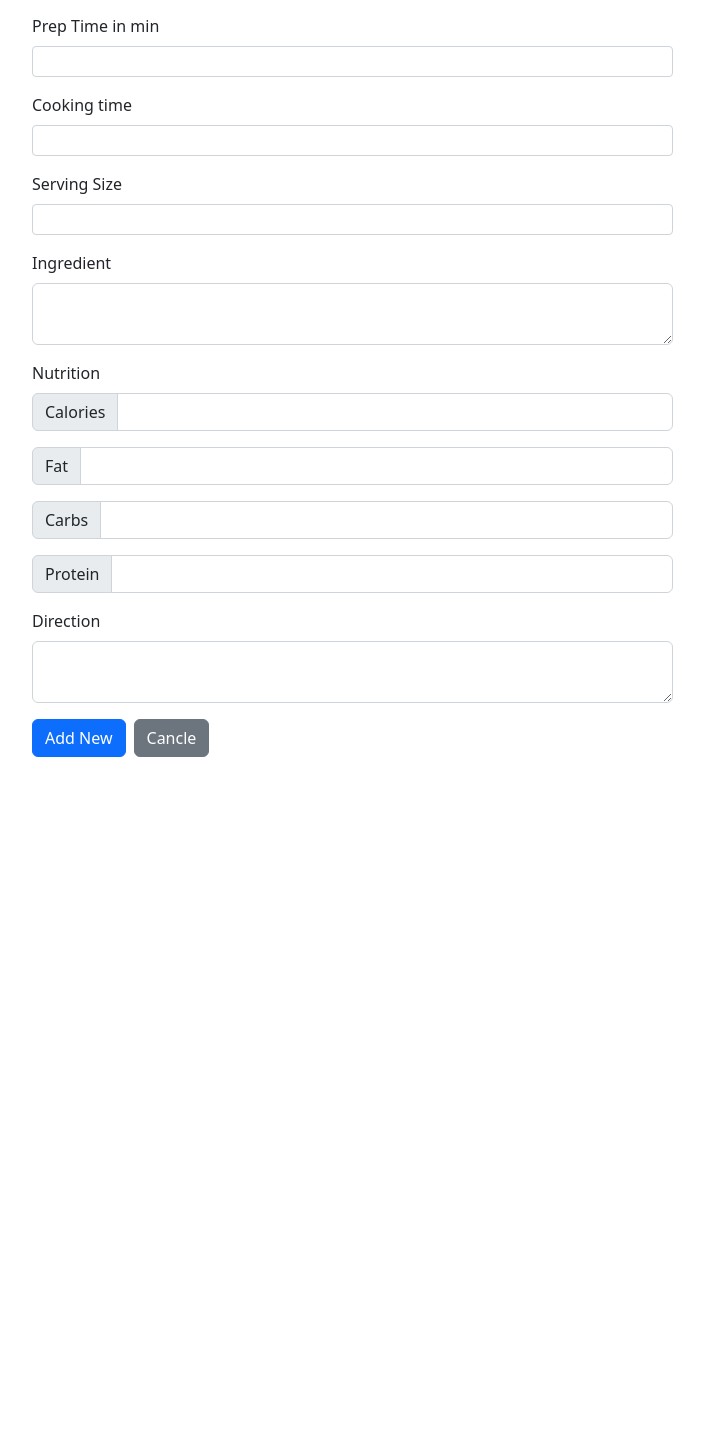
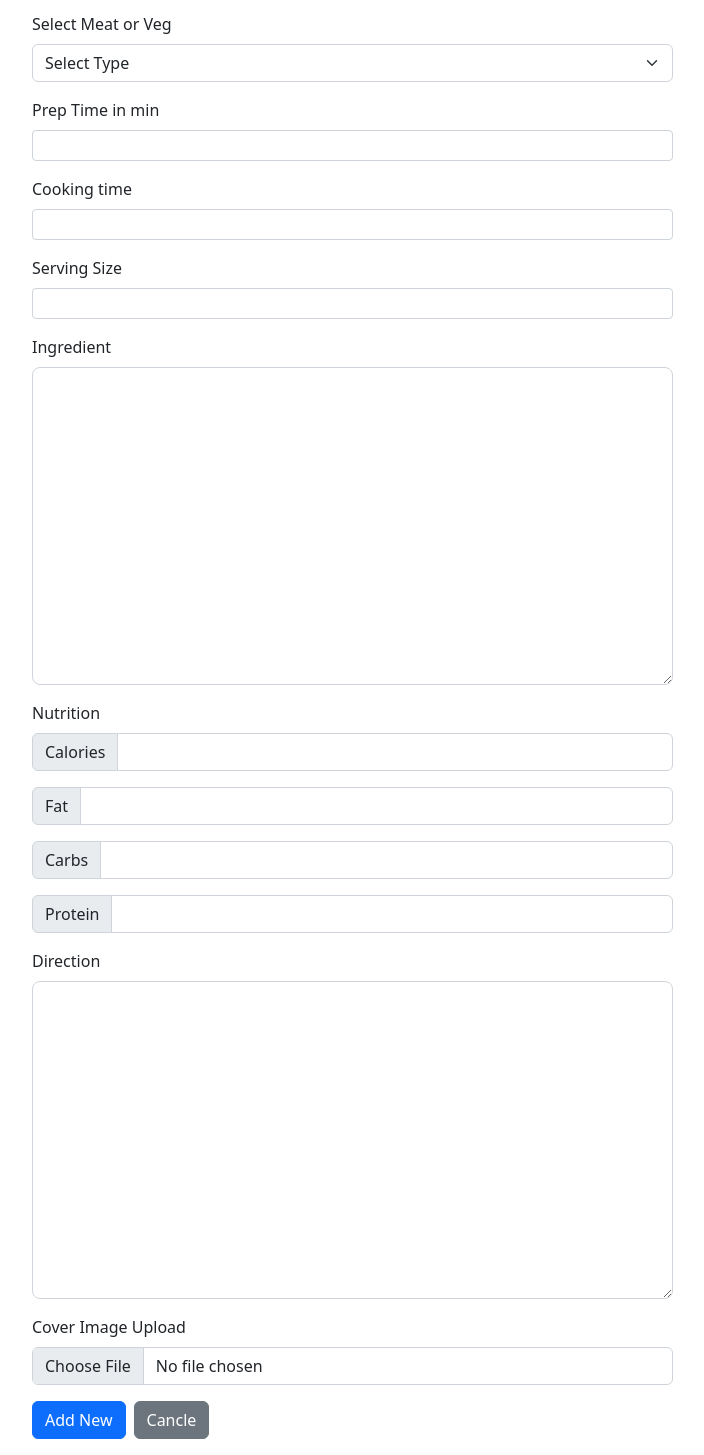
Before and after one commit to nikhilnim/food-for-thought-admin, a React (Create React App) app: page /recipes/new in a window 1280 px wide. Shown: the part 402-1857 px from the top of the page, without its empty margins (525-1229 px from the left). Before the commit the page ends 1159 px from the top, so only its background shows below. Built offline with nearby package versions, Linux system fonts and the light colour scheme; no server answers.

Commit message:
add new page complete

```diff
--- a/src/components/NewRecipeForm/NewRecipeForm.js
+++ b/src/components/NewRecipeForm/NewRecipeForm.js
@@ -1,26 +1,73 @@
+import axios from "axios";
 import { Button } from "react-bootstrap";
 import { useForm } from "react-hook-form";
-import { Link } from "react-router-dom";
+import { Link,useNavigate } from "react-router-dom";
 
-function NewRecipeForm({ postNewRecipe }) {
+function NewRecipeForm({}) {
+  const navigate = useNavigate()
   const {
     register,
     handleSubmit,
+    reset,
     formState: { errors },
   } = useForm({
     defaultValues: {
       title: "",
       intro: "",
       type: "",
-      prepTime:"",
-      cookTime:"",
-      serving:"",
-
+      prepTime: "",
+      cookTime: "",
+      serving: "",
+      ingredient: "",
+      calories: "",
+      fat: "",
+      carbs: "",
+      protein: "",
+      direction: "",
     },
   });
-  console.log(errors)
+
+	const { REACT_APP_API_SERVER_URL } = process.env;
+
+  async function postNewRecipe(recipe) {
+
+    let payload = {
+      title:recipe.title,
+      type:recipe.type,
+      image:recipe.image[0],
+      cookTime:recipe.cookTime,
+      direction:recipe.direction,
+
+        calories:recipe.calories,
+        fat:recipe.fat,
+        protein:recipe.protein,
+        carbs:recipe.carbs,
+
+      ingredient:recipe.ingredient,
+      intro:recipe.intro,
+      prepTime:recipe.prepTime,
+      serving:recipe.serving,
+    }
+
+    console.log(payload)
+
+    try{
+      const {data} = await axios.post(`${REACT_APP_API_SERVER_URL}/recipes`,payload,{
+				headers: {
+				  'Content-Type': 'multipart/form-data'
+				}
+			})
+      reset();
+      navigate("/recipes")
+      console.log(data)
+    }catch(err){
+			console.log(err)
+		}
+
+  }
   return (
     <>
+      {/* <Link to="/recipes">link</Link> */}
       <form onSubmit={handleSubmit(postNewRecipe)}>
         <div className="mb-3">
           <label htmlFor="title" className="form-label">
@@ -39,7 +86,8 @@ function NewRecipeForm({ postNewRecipe }) {
           <label htmlFor="intro" className="form-label">
             Introduction
           </label>
-          <input
+          <textarea rows="5"
+            class="form-control form-control-lg"
             className="form-control form-control-sm"
             {...register("intro", { required: true })}
           />
@@ -62,6 +110,7 @@ function NewRecipeForm({ postNewRecipe }) {
             <option value="">Select Type</option>
             <option value="poultry">Poultry</option>
             <option value="beef">Beef</option>
+            <option value="fish">fish</option>
             <option value="veg">Veg</option>
           </select>
           {errors.type && (
@@ -75,10 +124,12 @@ function NewRecipeForm({ postNewRecipe }) {
           <label htmlFor="prepTime" className="form-label">
             Prep Time in min
           </label>
-          <input className="form-control form-control-sm"
+          <input
+            className="form-control form-control-sm"
             type="number"
             {...register("prepTime", {
-              valueAsNumber: true,required: true
+              valueAsNumber: true,
+              required: true,
             })}
           />
           {errors.prepTime && (
@@ -92,10 +143,12 @@ function NewRecipeForm({ postNewRecipe }) {
           <label htmlFor="cookTime" className="form-label">
             Cooking time
           </label>
-          <input className="form-control form-control-sm"
+          <input
+            className="form-control form-control-sm"
             type="number"
             {...register("cookTime", {
-              valueAsNumber: true,required: true
+              valueAsNumber: true,
+              required: true,
             })}
           />
           {errors.cookTime && (
@@ -109,10 +162,12 @@ function NewRecipeForm({ postNewRecipe }) {
           <label htmlFor="serving" className="form-label">
             Serving Size
           </label>
-          <input className="form-control form-control-sm"
+          <input
+            className="form-control form-control-sm"
             type="number"
             {...register("serving", {
-              valueAsNumber: true,required: true
+              valueAsNumber: true,
+              required: true,
             })}
           />
           {errors.serving && (
@@ -126,9 +181,13 @@ function NewRecipeForm({ postNewRecipe }) {
           <label htmlFor="serving" className="form-label">
             Ingredient
           </label>
-          <textarea class="form-control" type="text" {...register("ingredient", {
-              required: true
-            })} ></textarea>
+          <textarea rows="10"
+            class="form-control form-control-lg"
+            type="text"
+            {...register("ingredient", {
+              required: true,
+            })}
+          ></textarea>
           {errors.ingredient && (
             <p className="text-danger fs-6 fw-lighter">
               Please enter the ingredients
@@ -141,69 +200,82 @@ function NewRecipeForm({ postNewRecipe }) {
         </label>
         <div className="mb-3">
           <div class="input-group">
-            <span class="input-group-text" id="basic-addon1">Calories</span>
-            <input className="form-control"
-            type="number" step="any"
+            <span class="input-group-text" id="basic-addon1">
+              Calories
+            </span>
+            <input
+              className="form-control"
+              type="number"
+              step="any"
               {...register("calories", {
-              valueAsNumber: true,required: true
+                valueAsNumber: true,
+                required: true,
               })}
             />
           </div>
           {errors.calories && (
-              <p className="text-danger fs-6 fw-lighter">
-                Please enter calories
-              </p>
+            <p className="text-danger fs-6 fw-lighter">Please enter calories</p>
           )}
         </div>
 
         <div className="mb-3">
           <div class="input-group">
-            <span class="input-group-text" id="basic-addon1">Fat</span>
-            <input className="form-control"
-            type="number" step="any"
+            <span class="input-group-text" id="basic-addon1">
+              Fat
+            </span>
+            <input
+              className="form-control"
+              type="number"
+              step="any"
               {...register("fat", {
-              valueAsNumber: true,required: true
+                valueAsNumber: true,
+                required: true,
               })}
             />
           </div>
           {errors.fat && (
-              <p className="text-danger fs-6 fw-lighter">
-                Please enter fats
-              </p>
+            <p className="text-danger fs-6 fw-lighter">Please enter fats</p>
           )}
         </div>
 
         <div className="mb-3">
           <div class="input-group">
-            <span class="input-group-text" id="basic-addon1">Carbs</span>
-            <input className="form-control"
-            type="number" step="any"
+            <span class="input-group-text" id="basic-addon1">
+              Carbs
+            </span>
+            <input
+              className="form-control"
+              type="number"
+              step="any"
               {...register("carbs", {
-              valueAsNumber: true,required: true
+                valueAsNumber: true,
+                required: true,
               })}
             />
           </div>
           {errors.carbs && (
-              <p className="text-danger fs-6 fw-lighter">
-                Please enter carbs
-              </p>
+            <p className="text-danger fs-6 fw-lighter">Please enter carbs</p>
           )}
         </div>
 
         <div className="mb-3">
           <div class="input-group">
-            <span class="input-group-text" id="basic-addon1">Protein</span>
-            <input className="form-control"
-            type="number" step="any"
+            <span class="input-group-text" id="basic-addon1">
+              Protein
+            </span>
+            <input
+              className="form-control"
+              type="number"
+              step="any"
               {...register("protein", {
-              required: true
+                valueAsNumber: true,
+
+                required: true,
               })}
             />
           </div>
-          {errors.carbs && (
-              <p className="text-danger fs-6 fw-lighter">
-                Please enter protein
-              </p>
+          {errors.protein && (
+            <p className="text-danger fs-6 fw-lighter">Please enter protein</p>
           )}
         </div>
 
@@ -211,9 +283,13 @@ function NewRecipeForm({ postNewRecipe }) {
           <label htmlFor="serving" className="form-label">
             Direction
           </label>
-          <textarea class="form-control" type="text" {...register("direction", {
-              required: true
-            })} ></textarea>
+          <textarea rows="10"
+            class="form-control form-control-lg"
+            type="text"
+            {...register("direction", {
+              required: true,
+            })}
+          ></textarea>
           {errors.direction && (
             <p className="text-danger fs-6 fw-lighter">
               Please enter the directions
@@ -221,10 +297,27 @@ function NewRecipeForm({ postNewRecipe }) {
           )}
         </div>
 
-        <button type="submit" className="btn btn-primary" >
+        <div class="mb-3">
+          <label for="formFile" class="form-label">
+            Cover Image Upload
+          </label>
+          <input class="form-control" type="file" id="formFile" accept="image/*" {...register("image",{
+            required:true,
+          })} />
+          {errors.image && (
+            <p className="text-danger fs-6 fw-lighter">
+              Please upload image
+            </p>
+          )}
+        </div>
+        <div class="mb-3">
+          <button type="submit" className="btn btn-primary">
             Add New
           </button>
-        <Button as={Link} to=".." className="ms-2" variant="secondary">Cancle</Button>
+          <Button as={Link} to=".." className="ms-2" variant="secondary">
+            Cancle
+          </Button>
+        </div>
       </form>
     </>
   );
--- a/src/pages/NewRecipePage/NewRecipePage.js
+++ b/src/pages/NewRecipePage/NewRecipePage.js
@@ -3,15 +3,16 @@ import NewRecipeForm from "../../components/NewRecipeForm/NewRecipeForm";
 function NewRecipePage() {
 
 
-  function postNewRecipe(data){
-    console.log(data)
-  }
+  // function postNewRecipe(data){
+  //   console.log(data)
+
+  // }
 
 
   return (
   <>
     <h2>Add New Recipe</h2>
-    <NewRecipeForm postNewRecipe={postNewRecipe}></NewRecipeForm>
+    <NewRecipeForm ></NewRecipeForm>
   </>
    );
 }
--- a/src/pages/RecipesPage/RecipesPage.js
+++ b/src/pages/RecipesPage/RecipesPage.js
@@ -5,7 +5,7 @@ import Button from 'react-bootstrap/Button';
 
 import RecipesList from '../../components/RecipesList/RecipesList';
 
-import { Outlet, useParams, Link, useNavigate } from 'react-router-dom';
+import { Outlet, useParams, Link, useNavigate, useLocation } from 'react-router-dom';
 import { useEffect, useState } from 'react';
 import axios from 'axios';
 
@@ -17,7 +17,8 @@ function RecipesPage() {
   const [activeRecipeId,setActiveRecipeId] = useState(0)
   const params = useParams();
   const navigate = useNavigate();
-  console.log(params.id);
+  let location = useLocation();
+  // console.log(params.id);
 
   async function getRecipesList(){
     const {data} = await axios.get(`${REACT_APP_API_SERVER_URL}/recipes`)
@@ -29,9 +30,9 @@ function RecipesPage() {
     if(params.id){
       setActiveRecipeId(params.id)
     }
-  },[params.id])
+  },[params.id,location])
 
-  function TODO(){
+  function loadNewRecipeForm(){
     setActiveRecipeId(0)
     navigate("new")
   }
@@ -40,7 +41,7 @@ function RecipesPage() {
     <Container fluid="xl">
       <Row className=''>
         <Col className='text-end'>
-          <Button variant="primary" onClick={TODO} className="my-3">Add New Recipe</Button>
+          <Button variant="primary" onClick={loadNewRecipeForm} className="my-3">Add New Recipe</Button>
         </Col>
       </Row>
       <Row>
```
Lines whose indentation alone changed are shown as unchanged.
